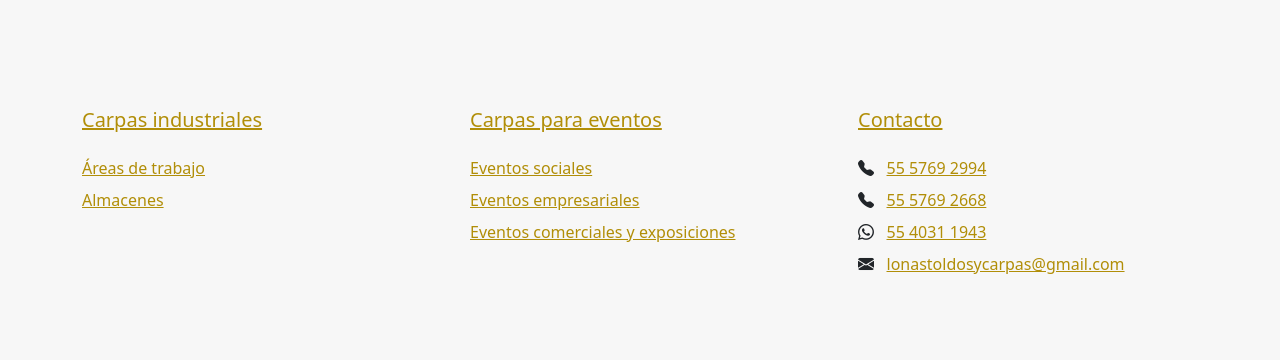
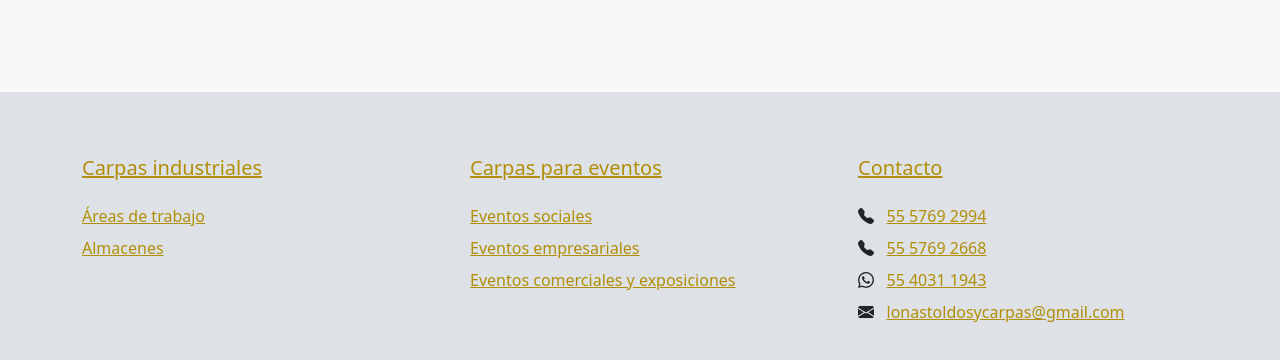
Before and after one commit to Comecacahuates/web-lotocasa, a Next.js app: page / in a window 1280 px wide. Shown: the part 1860-2220 px from the top of the page. Built offline with nearby package versions, Linux system fonts and the light colour scheme.

Commit message:
Módulo de estilo del pie de página

```diff
--- a/components/carouselsection.tsx
+++ b/components/carouselsection.tsx
@@ -17,7 +17,7 @@ export default function CarouselSectionUI(props: CarouselSectionProps) {
   const carouselSection: CarouselSection = props.carouselSection;
   const title: string | undefined = carouselSection.title;
   const carousel: CarouselFigure = carouselSection.carousel;
-  const fluid: "lg" | boolean = carouselSection.wide ? true : "lg";
+  const fluid: "lg" | boolean = carouselSection.fluid ? true : "lg";
 
   /* Renderización */
   const carouselComponent: React.ReactNode = <Carousel carousel={carousel} />;
--- /dev/null
+++ b/components/footer.module.scss
@@ -0,0 +1,13 @@
+// 1. Include functions first (so you can manipulate colors, SVGs, calc, etc)
+@import "bootstrap/scss/functions";
+
+// 2. Include any default variable overrides here
+@import "../styles/theme";
+
+// 3. Include remainder of required Bootstrap stylesheets
+@import "bootstrap/scss/variables";
+@import "bootstrap/scss/mixins";
+
+.footer {
+  background-color: $gray-300;
+}
--- a/components/footer.tsx
+++ b/components/footer.tsx
@@ -4,6 +4,7 @@ import Row from "react-bootstrap/Row";
 import Col from "react-bootstrap/Col";
 import ListItem from "./ui/listitem";
 import { FooterItem } from "../@types/pagestructure";
+import styles from "./footer.module.scss";
 
 import footerItems from "../content/footer.json";
 
@@ -11,7 +12,7 @@ import footerItems from "../content/footer.json";
 export default function Footer() {
   /* Renderización */
   return (
-    <footer>
+    <footer className={`mt-5 overflow-hidden ${styles.footer}`}>
       <Container>
         <Row className="gx-5 py-5" xs={1} md={2} lg={3}>
           {/* Columnas del pie de página */}
```
